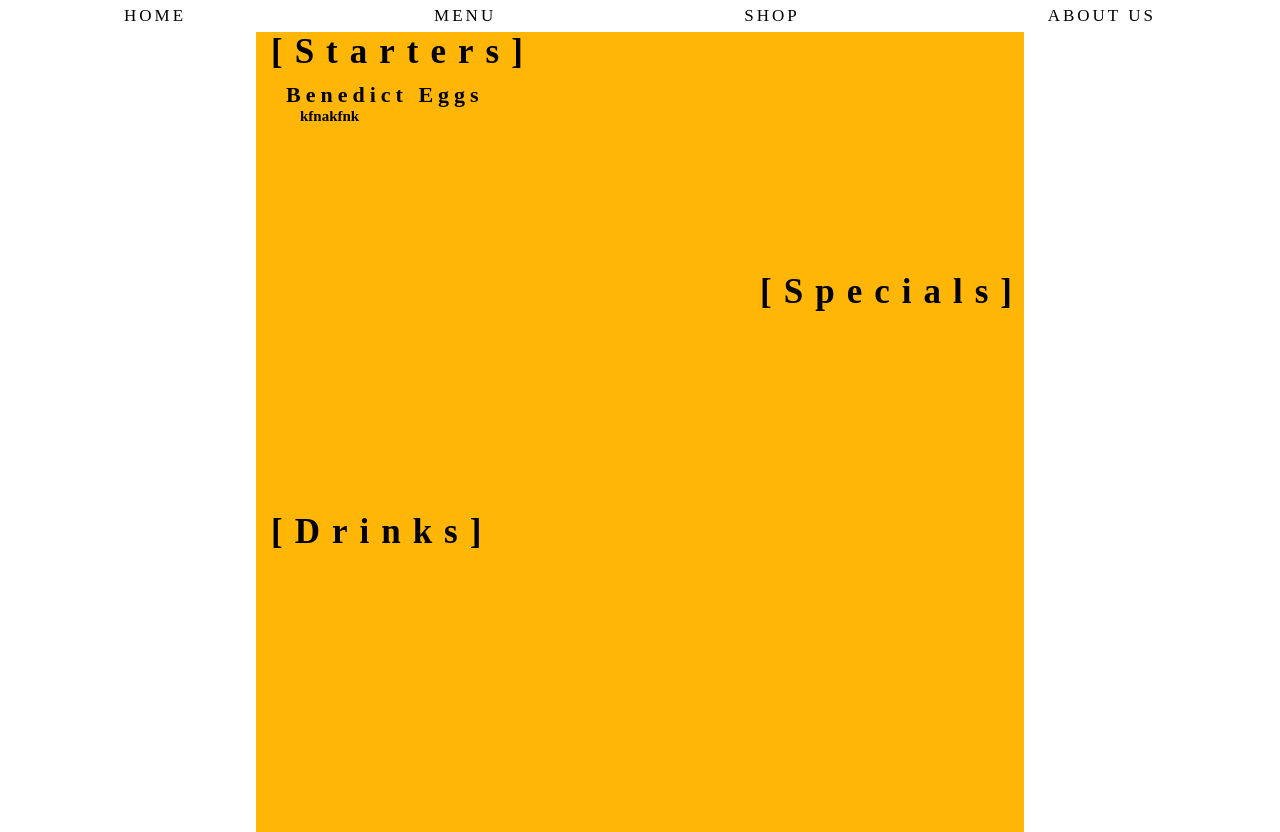
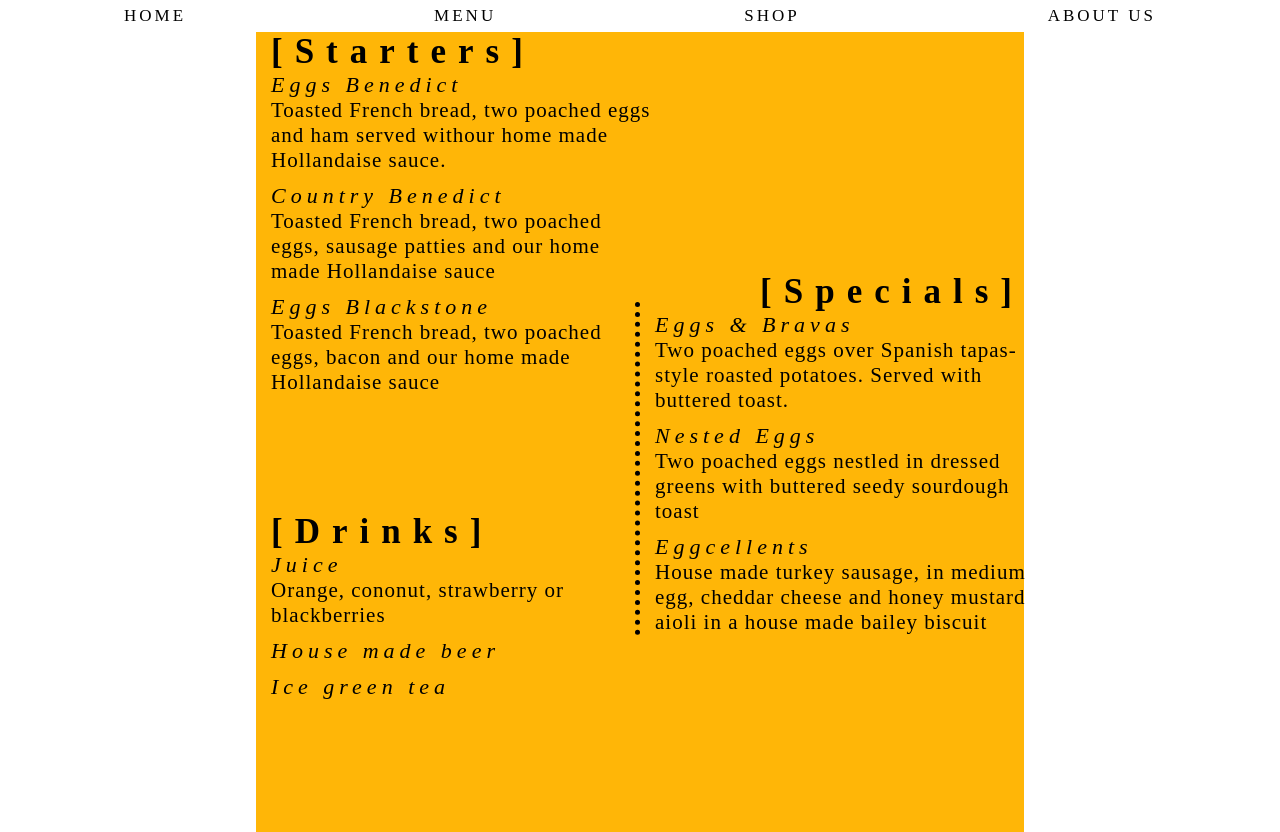
Before and after one commit to Ana-Becerril/egg-cellent-restaurant, a website built with webpack: page dist/index.html in a window 1280 px wide. Built offline with nearby package versions, Linux system fonts and the light colour scheme; files whose address does not match are found by name.

Commit message:
added content to the menu section

```diff
--- a/menu.js
+++ b/menu.js
@@ -14,22 +14,32 @@ function menu(){
     const textStarters=document.createElement("span")
     textStarters.innerHTML="[Starters]"
     textStarters.classList.add("txt-starters");
-    textStarters.append(addElementsToList("Benedict Eggs","kfnakfnk"));
-    menuStarters.append(textStarters)
+    const textStartersMenu=document.createElement("div");
+    textStartersMenu.classList.add("txt-starters-menu");
+    textStartersMenu.append(addElementsToList("Eggs Benedict","Toasted French bread, two poached eggs and ham served withour home made Hollandaise sauce. "), addElementsToList("Country Benedict","Toasted French bread, two poached eggs, sausage patties and our home made Hollandaise sauce"), addElementsToList("Eggs Blackstone","Toasted French bread, two poached eggs, bacon and our home made Hollandaise sauce"));
+    menuStarters.append(textStarters,textStartersMenu)
 
     const menuSpecials=document.createElement("div")
     menuSpecials.classList.add("menu-specials");
     const textSpecials=document.createElement("span")
     textSpecials.innerHTML="[Specials]"
     textSpecials.classList.add("txt-specials");
-    menuSpecials.appendChild(textSpecials);
+    const textSpecialsMenu=document.createElement("div");
+    textSpecialsMenu.classList.add("txt-specials-menu");
+    textSpecialsMenu.append(addElementsToList("Eggs & Bravas","Two poached eggs over Spanish tapas-style roasted potatoes. Served with buttered toast."), addElementsToList("Nested Eggs","Two poached eggs nestled in dressed greens with buttered seedy sourdough toast"),addElementsToList("Eggcellents","House made turkey sausage, in medium egg, cheddar cheese and honey mustard aioli in a house made bailey biscuit"));
+
+    menuSpecials.append(textSpecials, textSpecialsMenu);
 
     const menuDrinks=document.createElement("div")
     menuDrinks.classList.add("menu-drinks");
     const textDrinks=document.createElement("span");
     textDrinks.innerHTML="[Drinks]"
     textDrinks.classList.add("txt-drinks");
-    menuDrinks.appendChild(textDrinks);
+    const textDrinksMenu=document.createElement("div");
+    textDrinksMenu.classList.add("txt-drinks-menu")
+    textDrinksMenu.append(addElementsToList("Juice", "Orange, cononut, strawberry or blackberries"),addElementsToList("House made beer", ""), addElementsToList("Ice green tea","") );
+
+    menuDrinks.append(textDrinks, textDrinksMenu);
 
     menuMiddle.append(menuStarters, menuSpecials, menuDrinks)
 
@@ -40,6 +50,7 @@ function menu(){
 
     function addElementsToList(tittle, description){
         const option=document.createElement("div")
+        option.classList.add("option")
         const tittleList=document.createElement("div")
         tittleList.innerHTML=tittle;
         tittleList.classList.add("options-tittle");
--- a/src/style.css
+++ b/src/style.css
@@ -102,6 +102,10 @@ body, html{
     flex-direction: column;
 }
 
+.menu-specials {
+    align-items: flex-end;
+}
+
 .txt-starters, .txt-specials, .txt-drinks{
     font-family: 'Lora', serif;
     letter-spacing: 12px;
@@ -122,23 +126,32 @@ body, html{
     align-items: flex-end;
 }
 
+.txt-starters-menu, .txt-specials-menu, .txt-drinks-menu{
+    width: 50%;
+}
+
+.txt-specials-menu{
+    align-items: flex-end;
+    border-left: 5px black dotted;
+}
+
 .option{
-    display: flex;
-    flex-direction: column;
+    font-family:'Lora', serif;
 }
+
 .options-tittle{
-    font-family:'Lora', serif;
     width: 100%;
     font-size: 22px;
     letter-spacing: 5px;
     padding-top: 10px;
     margin-left: 15px;
+    font-style: italic;
     }
 
 .options-description{
     font-family: 'Lora', serif;
     width: 100%;
-    font-size: 15px;
-    letter-spacing: normal;
-    margin-left: 29px;
+    font-size: 21px;
+    letter-spacing: 1px;
+    margin-left: 15px;
 }
```
Also changed, not shown: dist/main.js.
